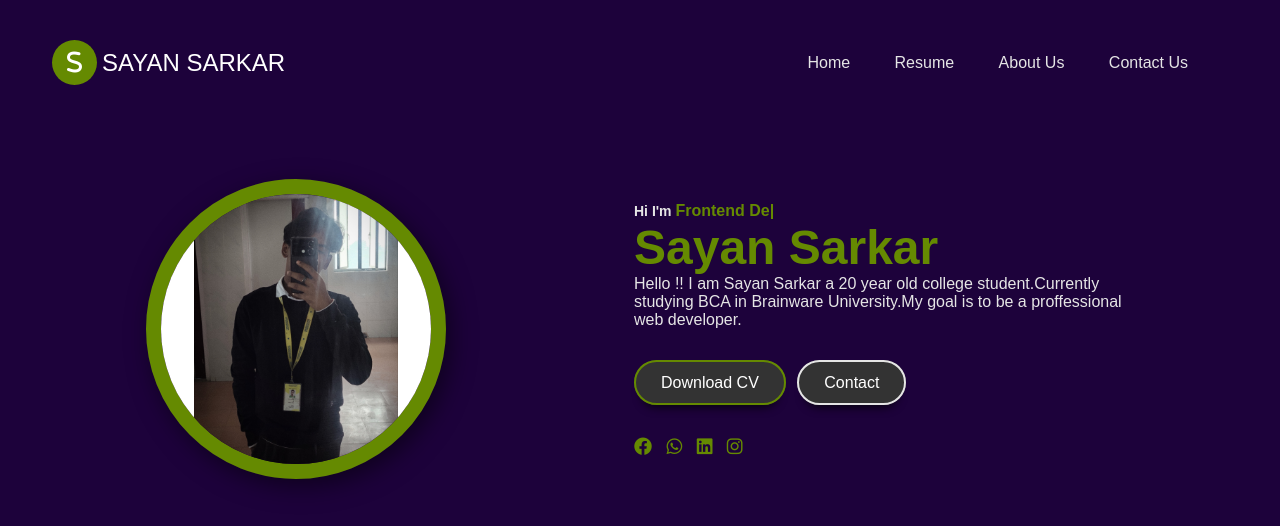
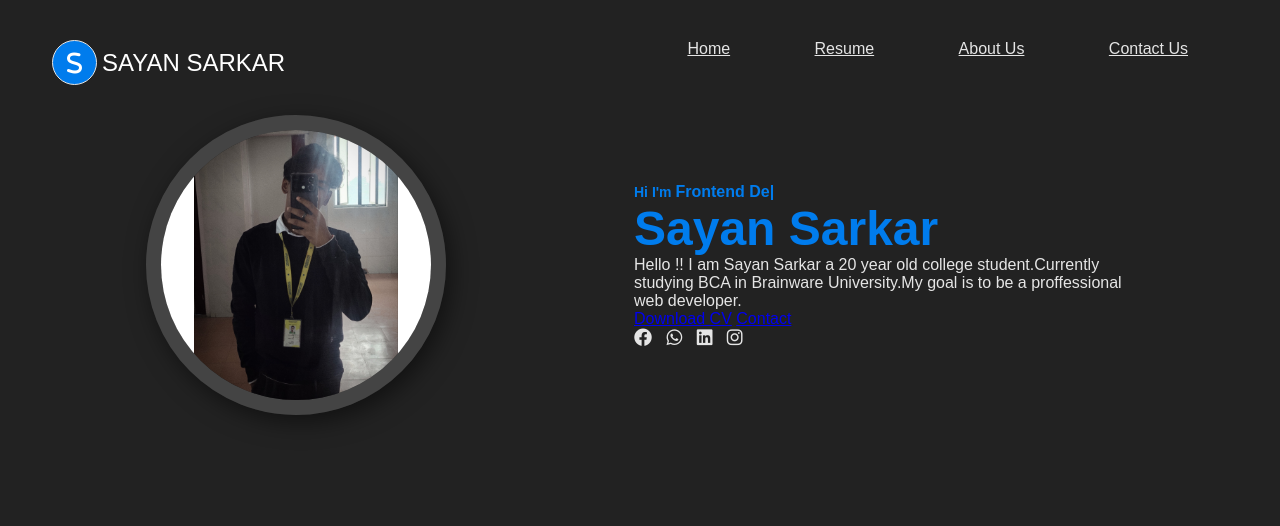
Before and after one commit to mesayansarkar/myprojects2, a plain HTML site: page index.html in a window 1280 px wide. Drawn offline with nearby package versions, Linux system fonts and the light colour scheme.

Commit message:
Add files via upload

```diff
--- a/style2.css
+++ b/style2.css
@@ -1,223 +1,239 @@
-html body {
-    height: 100%;
-    scroll-behavior: smooth;
+* {
+    margin: 0;
+    padding: 0;
+    box-sizing: border-box;
+    font-family: sans-serif, poppins;
 }
-*{
-    box-sizing: border-box;
-    padding: 0;
-    margin: 0;
-    font-family: poppins,sans-serif;
-    text-decoration: none;
-}
-body{
+
+body {
     overflow-x: hidden;
 }
-.hero-header{
-    position: fixed;
-    top: 0;
-    left: 0;
-    min-width: 100%;
-    min-height: 100%;
-    object-fit: cover;
-    z-index: -1;
-    background: hsl(268, 93%, 12%);
+
+.hero-header {
+    width: 100%;
+    height: 100%;
+    min-height: 100vh;
+    background: #222;
 }
-.wrapper{
-    width:1280px;
+
+.wrapper {
+    width: 1280px;
     max-width: 95%;
     margin: 0 auto;
     padding: 0 20px;
 }
-header{
+
+header {
     padding: 40px 0 30px;
     display: flex;
     justify-content: space-between;
-    align-items: center;
     flex-wrap: wrap;
 }
-.logo{
+
+.logo {
     display: inline-flex;
     justify-content: center;
     align-items: center;
 }
-.logo i{
+
+.logo i {
     height: 45px;
-    width:45px;
-    background-color: #658a01;
+    width: 45px;
+    background-color: #007ced;
     border-radius: 50%;
-    color:#fff;
-    font-weight: 700;
+    color: #fff;
+    font-weight: 600;
     font-size: 1.5rem;
     padding: 10px;
     margin-right: 5px;
     cursor: pointer;
     text-align: center;
+    border: 1px solid #e5e5e5;
+}
 
-}
-.logo .logo-text{
+.logo .logo-text {
     font-size: 24px;
     font-weight: 500;
-    color:#fff;
+    color: #fff;
 }
-nav .togglebtn{
+
+nav .togglebtn {
     width: 35px;
     height: 35px;
     position: absolute;
-    top:45px;
+    top: 45px;
     right: 3%;
     z-index: 5;
     cursor: pointer;
     display: none;
 }
-nav .togglebtn span{
+
+nav .togglebtn span {
     display: block;
     background-color: #007ced;
     margin: 5px 0px;
-    width:100%;
-    height:3px;
+    width: 100%;
+    height: 3px;
     transition: 0.3s;
-    transition-property:  transform, opacity;
+    transition-property: transform, opacity;
+}
 
+nav.navlinks {
+    list-style: none;
 }
-nav .navlinks{
-    list-style-type: none;
-}
-nav .navlinks li{
+
+nav .navlinks li {
     display: inline-block;
 }
-nav .navlinks li a{
-     color:#e5e5e5;
-     margin-right: 2.5rem;
+
+nav .navlinks li a {
+    color: #e5e5e5;
+    margin: 2.5rem;
 }
+
 .container {
     display: flex;
     justify-content: space-around;
     align-items: center;
-    padding-top:4rem;
+    padding-top: rem;
 }
-.container .hero-pic{
+
+.container .hero-pic {
     width: 300px;
     height: 300px;
     border-radius: 50%;
     overflow: hidden;
-    border: 15px solid #658a01;
-    box-shadow: 5px 7px 25px rgba(0,0,0,0.5);
+    border: 15px solid #444;
+    box-shadow: 5px 7px 25px rgba(0, 0, 0, 0.5);
 }
-.hero-pic img{
+
+.hero-pic img {
     height: 100%;
-    width:100%;
+    width: 100%;
     transition: 0.5s;
 }
-.hero-pic img:hover{
+
+.hero-pic img:hover {
     transform: scale(1.2);
 }
-.hero-text{
+
+.hero-text {
     max-width: 500px;
     display: flex;
     flex-direction: column;
 }
-.hero-text h5{
-    color:#e5e5e5;
+
+.hero-text h5 {
+    color: #007ced;
     font-size: 14px;
+
 }
-.hero-text h5 span{
-    color: #658a01;
+
+.hero-text h5 span {
+    color: #007ced;
     font-size: 16px;
 }
 .hero-text h1{
-    color: #658a01;
+    color: #007ced;
     font-size: 3rem;
-}
-.hero-text p{
-    color:#e5e5e5;
 
 }
-.btn-group{
-    margin:45px 0;
 
+.hero-text p {
+    color: #e5e5e5;
 }
-.btn-group .btn{
-    border-color: #d5d5d5;
-    color:#fff;
+
+.btn_group {
+    margin: 45px 0;
+}
+
+.btn_group .btn {
+    border-color: #e5e5e5 ;
+    color: #fff;
     background-color: #333;
     padding: 12px 25px;
-    margin: 5px 0px;
-    margin-right:7px;
+    margin: 5px 0 ;
+    margin-right: 7px;
     border-radius: 30px;
-    border:2px solid #e5e5e5;
-    box-shadow:  0 10px 10px -8px rgb(0 0 0 / 78%);
+    border: 2px solid #e5e5e5;
+    box-shadow: 0 10px 10px -8px rgb(0 0 0 / 78%);
 }
-.btn.active{
-    border-color: #658a01;
+
+.btn .active {
+    border-color: #007ced;
 }
-.hero-text .social i{
-    color: #658a01;
+.hero-text .social i {
+    color: #e5e5e5;
     font-size: 18px;
     margin-right: 10px;
     transition: 0.5s;
+
 }
-.hero-text .social i:hover{
-    color:#007ced;
+.hero-text .social i:hover {
+    color: blue;
     transform: rotate(360deg);
 }
 
-@media(max-width:930px)
-{
+@media(max-width:930px) {
     nav .togglebtn{
         display: initial;
     }
-    /* for toggle button**/
     .click {
         top:45px;
     }
     .click span{
         position: absolute;
-        margin-top:12px
+        margin-top: 12px;
     }
-    .click span:first-child{
-        transform: rotate(-40deg);
+    .click span:first-child {
+        transform: rotate(-45deg);
     }
-    .click span:nth-child(2)
-    {
+
+    .click span:nth-child(2) {
         opacity: 0;
-        margin:0;
+        margin: 0;
     }
     .click span:last-child{
         transform: rotate(45deg);
         top:0;
+
     }
     nav .navlinks{
         position: absolute;
-        top:110px;
-        right:-100%;
+        top: 110px;
+        right: 0;
         bottom: 0;
         width: 60%;
         height: 100vh;
         background-color: #222;
         z-index: 3;
-        box-shadow: 5px 13px 30px rgba(0,0,0,0.1);
+        box-shadow: 5px 13px 30px rgba(0, 0, 0, 0.1);
         transition: 0.5s;
         padding: 25px 0px;
+
     }
-    nav .navlinks li{
+    nav .navlinks li {
         display: block;
     }
     nav .navlinks li a{
         display: block;
         margin-bottom: 15px;
         text-align: center;
+
     }
     nav .navlinks.open{
-        right:0;
+        right: 0;
     }
 }
 @media(max-width:768px)
 {
-    .container{
+    .container {
         flex-direction: column;
-        padding-top:2rem
+        padding-top: 2rem;
+
     }
     .hero-text{
-        padding:40px 0px;
+        padding: 40px 0px;
+
     }
 }
```
